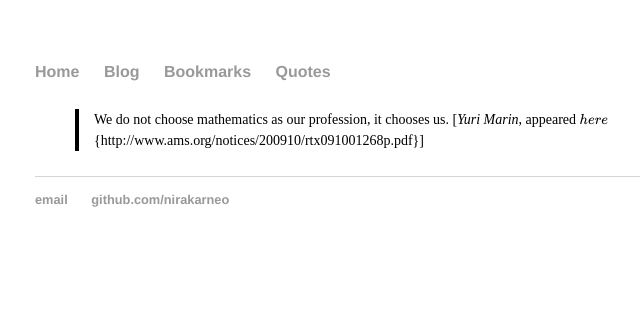
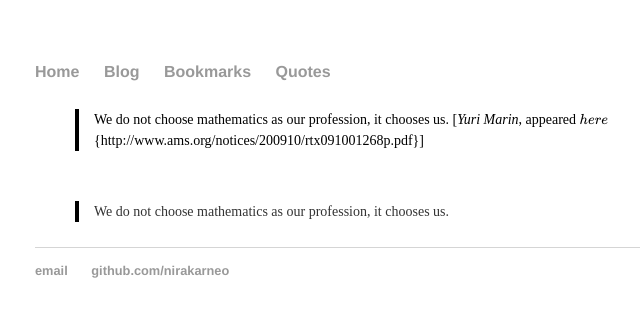
Before and after one commit to nirakarneo/nirakarneo.github.io, a Jekyll site: the page built from quotes/index.md, in a window 1280 px wide. Shown: the top 317 px of the page, without its empty margins (157-797 px from the left). Built offline with Jekyll 4.4.1, drawn with Linux system fonts in a browser that asks for light colours; formulas are drawn with MathJax 3.

Commit message:
Update index.md

```diff
--- a/quotes/index.md
+++ b/quotes/index.md
@@ -11,3 +11,4 @@ We do not choose mathematics as our profession, it chooses us. [<em>Yuri Marin</
 
 
 </div>
+> We do not choose mathematics as our profession, it chooses us.
```
